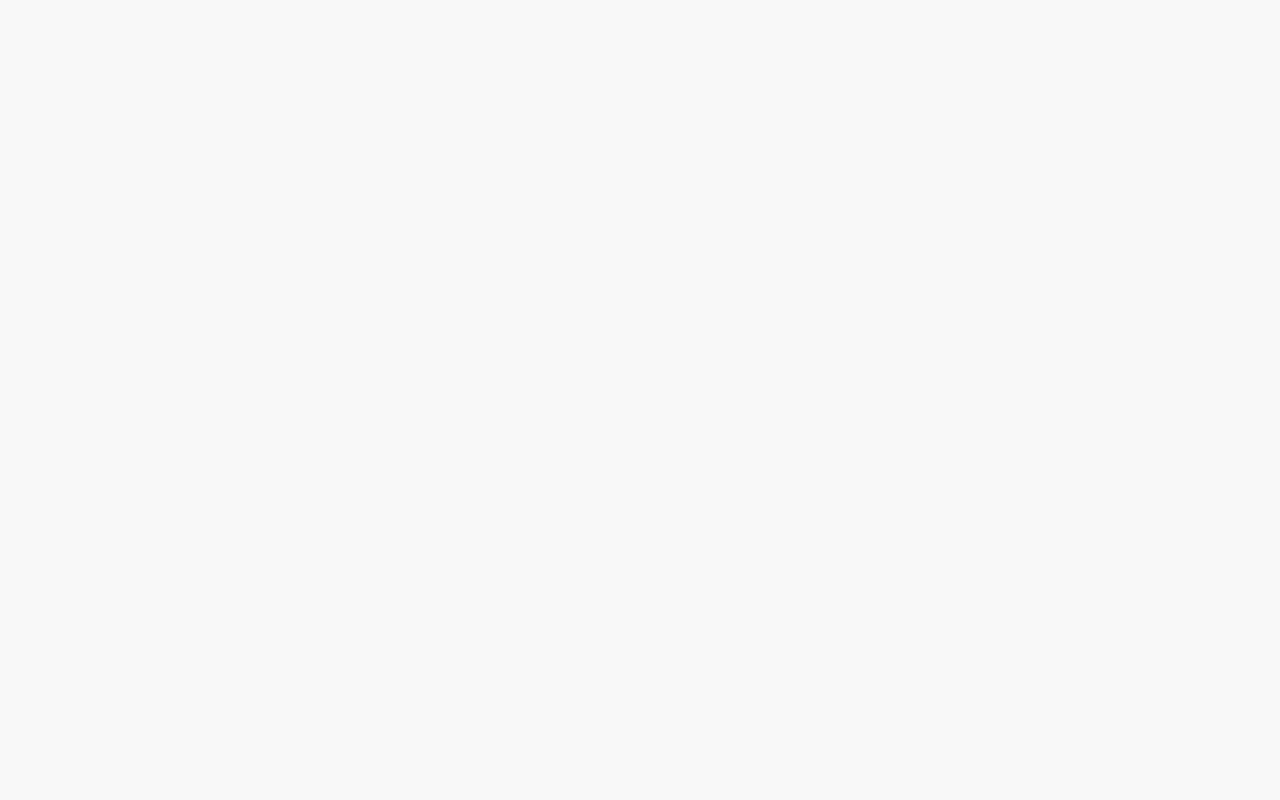
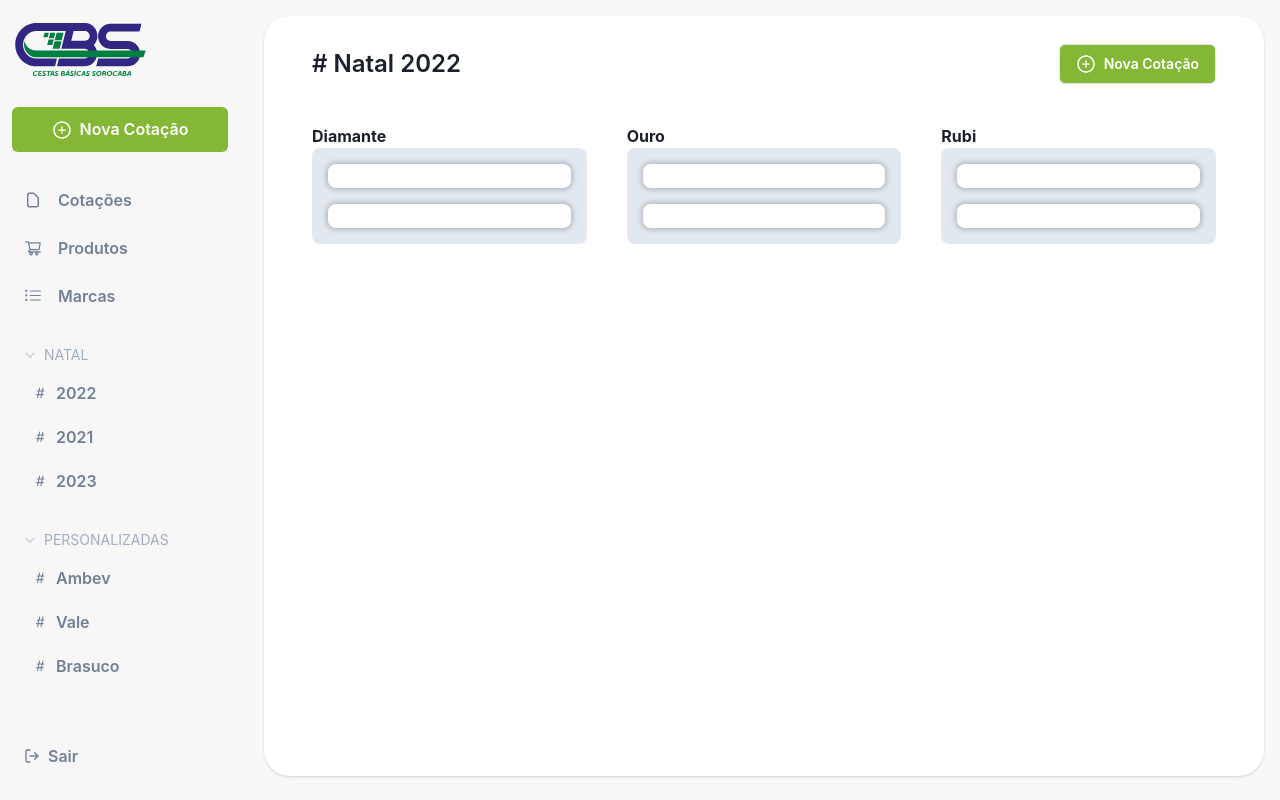
Before and after one commit to PedroMiotti/cbs-quotation-web, a React (Create React App) app: page /quotation/1 in a window 1280 px wide. Before the commit this address had no page. Built offline with nearby package versions, Linux system fonts and the light colour scheme.

Commit message:
chore: added quotation page

```diff
--- a/src/components/HeaderWithSidebar.tsx
+++ b/src/components/HeaderWithSidebar.tsx
@@ -280,7 +280,7 @@ const SidebarContent = ({
                 .map((quotation) => (
                   <Link
                     key={quotation.id}
-                    href={`/quotations/${quotation.id}`}
+                    href={`/quotation/${quotation.id}`}
                     display="flex"
                     alignItems="center"
                     gap={2}
@@ -316,7 +316,7 @@ const SidebarContent = ({
                 .map((quotation) => (
                   <Link
                     key={quotation.id}
-                    href={`/quotations/${quotation.id}`}
+                    href={`/quotation/${quotation.id}`}
                     display="flex"
                     alignItems="center"
                     gap={2}
--- a/src/components/QuotationBoard.tsx
+++ b/src/components/QuotationBoard.tsx
@@ -48,11 +48,6 @@ interface QuotationLane {
 }
 
 const QuotationBoard = () => {
-  const [todoItems, setTodoItems] = useState<Array<Card>>([]);
-  const [doneItems, setDoneItems] = useState<Array<Card>>([]);
-  const [inProgressItems, setInProgressItems] = useState<Array<Card>>([]);
-  const [uItems, setuItems] = useState<Array<Card>>([]);
-
   const [quotations, setQuotations] = useState<Array<QuotationLane>>(lanes);
 
   return (
--- /dev/null
+++ b/src/pages/Quotation/index.tsx
@@ -0,0 +1,37 @@
+import { Flex, Button, Icon, Text, Container, Box } from "@chakra-ui/react";
+import { AiOutlinePlusCircle } from "react-icons/ai";
+import QuotationBoard from "../../components/QuotationBoard";
+
+const Quotation = () => {
+  return (
+    <Flex direction="column">
+      <Flex
+        direction={{ sm: "column", md: "row" }}
+        justify="space-between"
+        align="center"
+        w="100%"
+        mb="20px"
+        px={5}
+      >
+        <Text fontSize={"2xl"} fontWeight={"semibold"}>
+          # Natal 2022
+        </Text>
+        <Button
+          variant="outline"
+          fontSize="sm"
+          bg={"#83B735"}
+          color={"#FFFFFF"}
+          _hover={{ bg: "#96c255" }}
+        >
+          <Icon as={AiOutlinePlusCircle} mr={2} fontSize="20px" /> Nova Cotação
+        </Button>
+      </Flex>
+
+      <Box h="full" w="full">
+        <QuotationBoard />
+      </Box>
+    </Flex>
+  );
+};
+
+export default Quotation;
--- a/src/routes.ts
+++ b/src/routes.ts
@@ -1,5 +1,6 @@
 import { ComponentType } from "react";
 import Products from "./pages/Products";
+import Quotation from "./pages/Quotation";
 
 interface Route {
   name: string;
@@ -13,6 +14,11 @@ const routes: Route[] = [
     path: "/",
     component: Products,
   },
+  {
+    name: "Cotações",
+    path: "/quotation/:id",
+    component: Quotation,
+  },
 ];
 
 export default routes;
```
